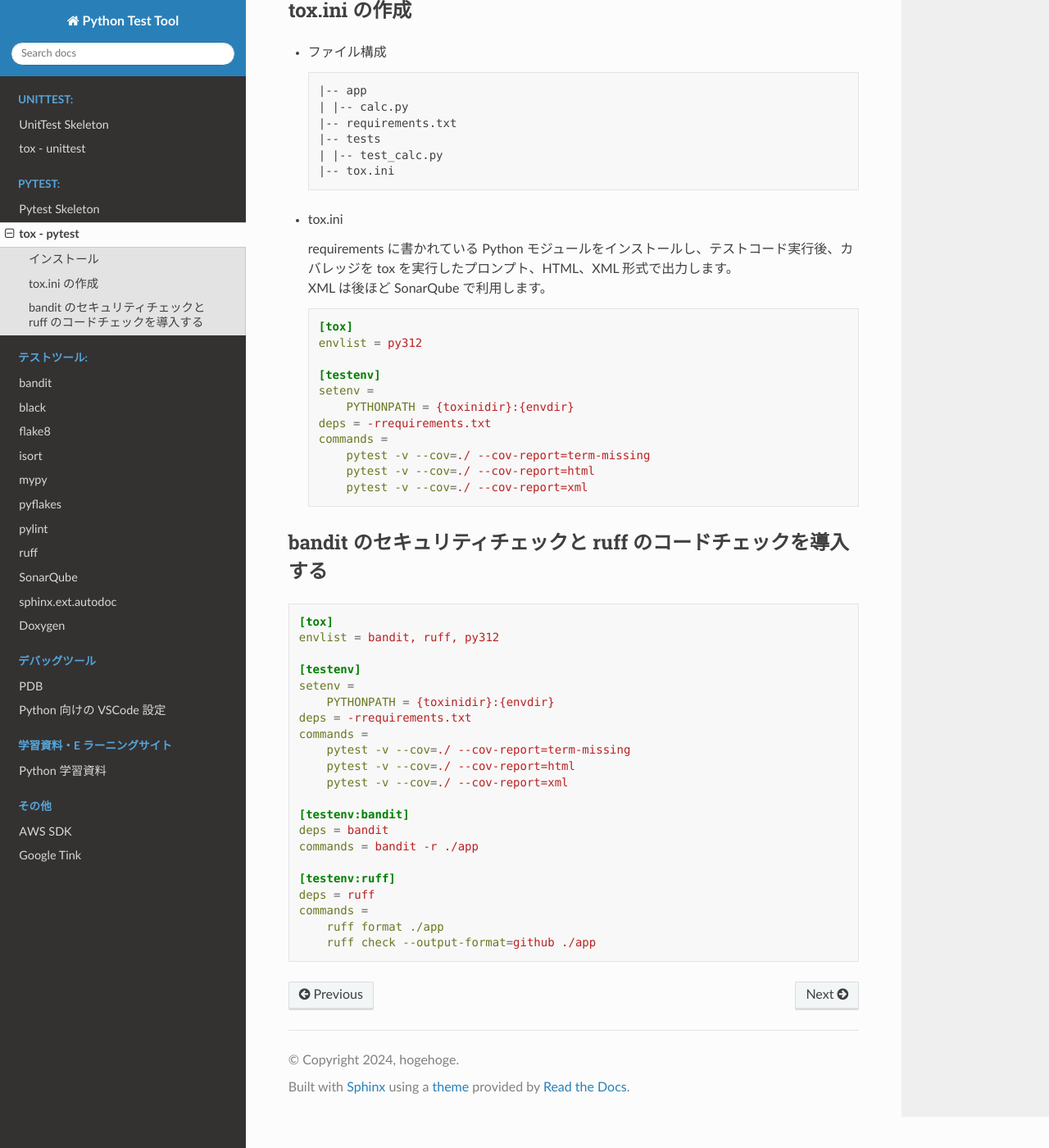
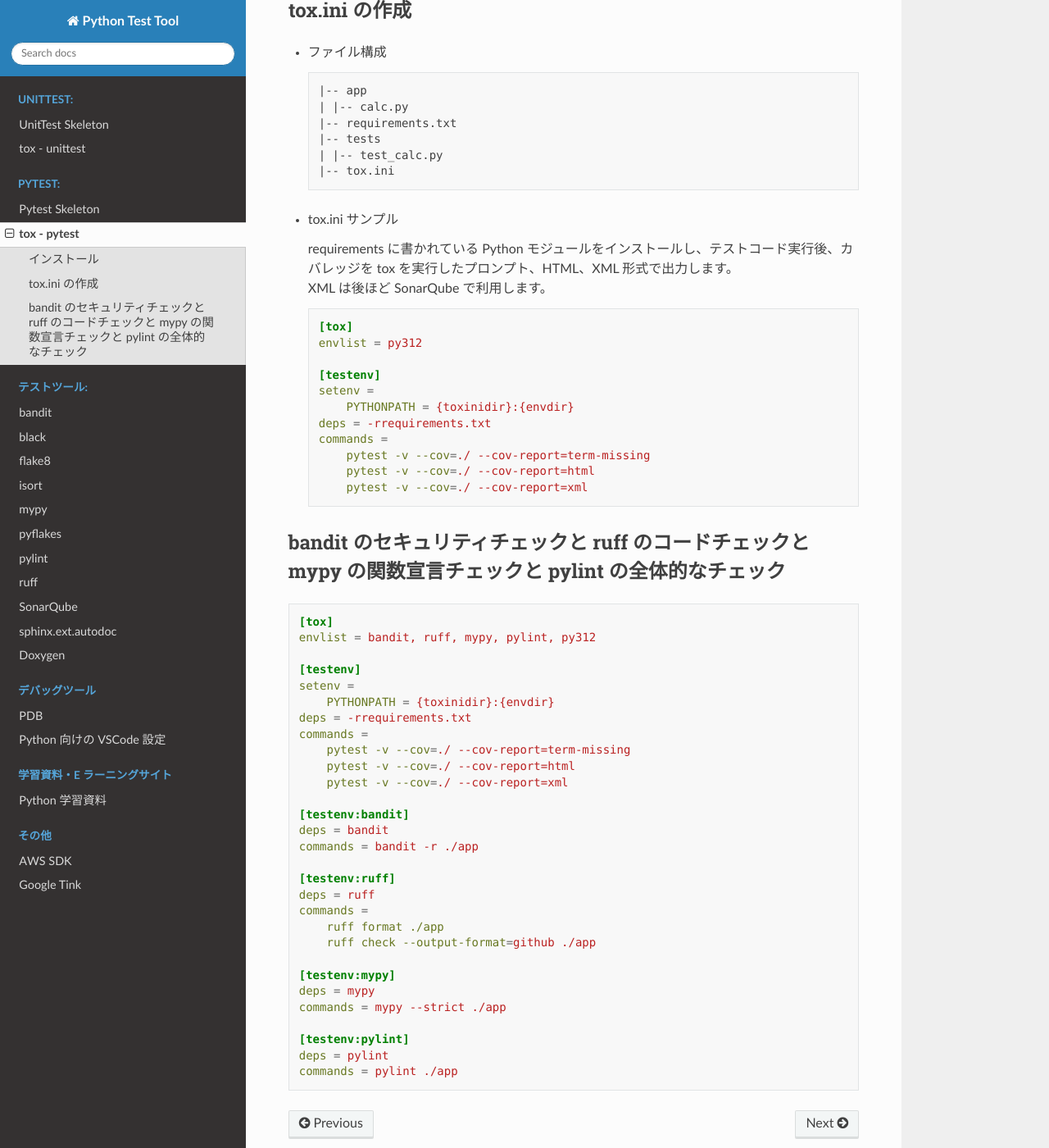
Before and after one commit to nynaka/develop_environment_python, a Sphinx documentation site: the page built from source/pytest/02_tox_pytest.md, in a window 1280 px wide and 1400 px high, scrolled down 396 px. Shown: the whole window at 82% size. Built offline with Sphinx 7.4.7 and the Read the Docs theme 2.0.0, drawn with Linux system fonts in a browser that asks for light colours.

Commit message:
pytest の tox 設定見直し

````diff
--- a/source/pytest/02_tox_pytest.md
+++ b/source/pytest/02_tox_pytest.md
@@ -24,7 +24,7 @@ pip install tox
     |-- tox.ini
     ```
 
-- tox.ini
+- tox.ini サンプル
 
     requirements に書かれている Python モジュールをインストールし、テストコード実行後、カバレッジを tox を実行したプロンプト、HTML、XML 形式で出力します。
     XML は後ほど SonarQube で利用します。
@@ -43,11 +43,11 @@ pip install tox
         pytest -v --cov=./ --cov-report=xml
     ```
 
-## bandit のセキュリティチェックと ruff のコードチェックを導入する
+## bandit のセキュリティチェックと ruff のコードチェックと mypy の関数宣言チェックと pylint の全体的なチェック
 
 ```ini
 [tox]
-envlist = bandit, ruff, py312
+envlist = bandit, ruff, mypy, pylint, py312
 
 [testenv]
 setenv =
@@ -67,4 +67,12 @@ deps = ruff
 commands =
     ruff format ./app
     ruff check --output-format=github ./app
+
+[testenv:mypy]
+deps = mypy
+commands = mypy --strict ./app
+
+[testenv:pylint]
+deps = pylint
+commands = pylint ./app
 ```
````
Also changed, not shown: README.md (+12 -4 lines), 1 other file.
